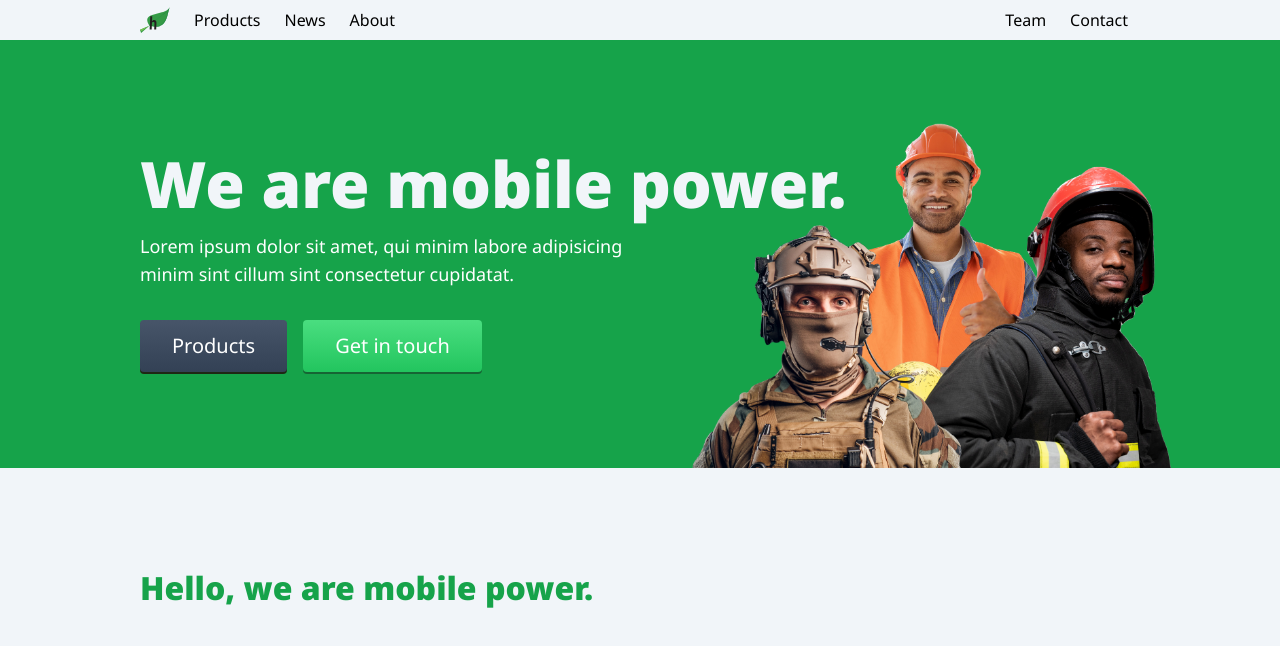
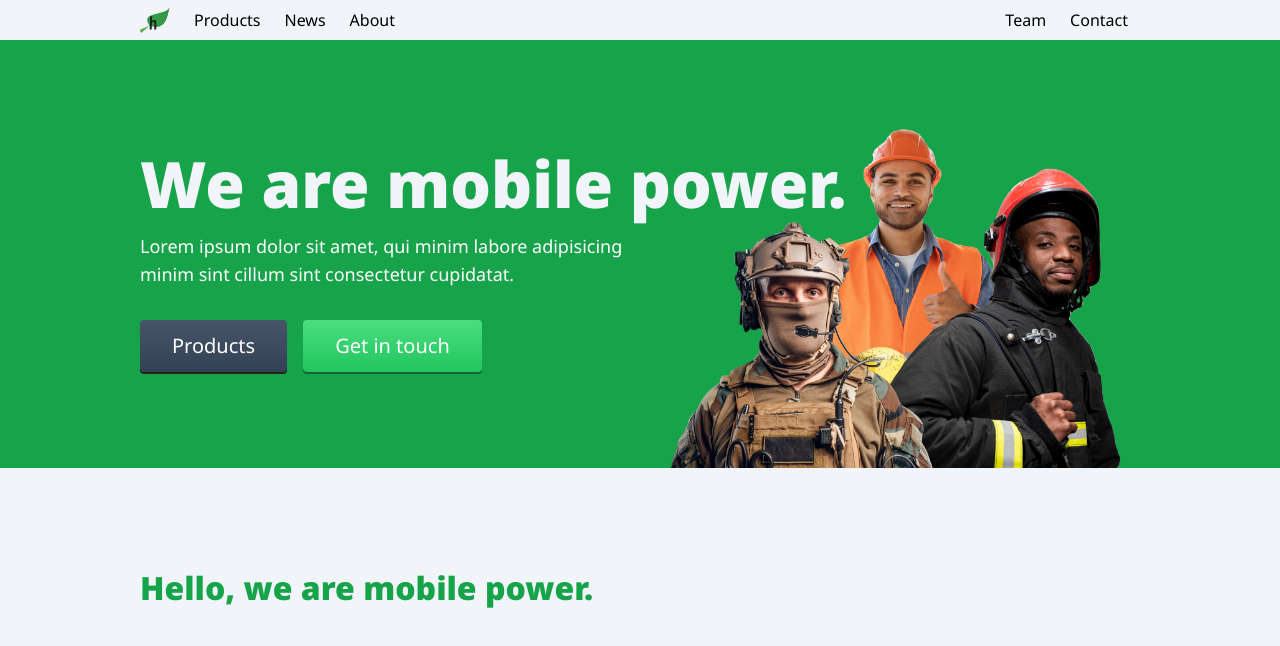
Before and after one commit to betaluis/hhg-website, a Next.js app: page / in a window 1280 px wide. Shown: the top 646 px of the page. Built offline with nearby package versions, Linux system fonts and the light colour scheme.

Commit message:
made bg image a part of the container.

```diff
--- a/app/globals.css
+++ b/app/globals.css
@@ -69,36 +69,18 @@ body {
 .bg_people {
     background-image: url('/people.png');
     background-repeat: no-repeat;
-    background-position: 630px 30px;
-    -webkit-background-position: position 630px 30px;
-    -moz-background-position: position 630px 30px;
-    -o-background-position: position 630px 30px;
-    background-size: 600px auto;
-    -webkit-background-size: 600px auto;
-    -moz-background-size: 600px auto;
-    -o-background-size: 600px auto;
+    background-position: 480px 40px;
+    background-size: 550px auto;
+    -webkit-background-size: 550px auto;
+    -moz-background-size: 550px auto;
+    -o-background-size: 550px auto;
 }
-@media screen and (max-width: 900px) {
+@media screen and (max-width: 746px) {
     .bg_people {
-        background-position: 450px 180px;
-        -webkit-background-position: position 630px 30px;
-        -moz-background-position: position 630px 30px;
-        -o-background-position: position 630px 30px;
+        background-position: 380px 280px;
         background-size: 400px auto;
         -webkit-background-size: 400px auto;
         -moz-background-size: 400px auto;
         -o-background-size: 400px auto;
     }
 }
-@media screen and (max-width: 746px) {
-    .bg_people {
-        background-position: 380px 280px;
-        -webkit-background-position: position 630px 30px;
-        -moz-background-position: position 630px 30px;
-        -o-background-position: position 630px 30px;
-        background-size: 400px auto;
-        -webkit-background-size: 400px auto;
-        -moz-background-size: 400px auto;
-        -o-background-size: 400px auto;
-    }
-}
--- a/app/page.tsx
+++ b/app/page.tsx
@@ -6,7 +6,6 @@ export default function Home() {
     return (
         <>
             <section className="bg-green-600 relative">
-                <div className="bg_people">
                 <Container>
                     <div className="py-24">
                         <h1 className="text-slate-100 font-black text-[4rem] max-w-[800px]">
@@ -21,7 +20,6 @@ export default function Home() {
                         </div>
                     </div>
                 </ Container>
-                </div>
             </section>
             <section className="bg-slate-100 py-24">
                 <Container>
--- a/components/Container.tsx
+++ b/components/Container.tsx
@@ -5,7 +5,7 @@ interface Props {
 
 const Container = ({ children, fixed }: Props) => {
   return (
-    <div className={`max-w-[1000px] m-auto px-[20px] lg:px-0 ${fixed ? "fixed w-full bg-slate-100" : null}`}>{children}</div>
+    <div className={`bg_people max-w-[1000px] m-auto px-[20px] lg:px-0 ${fixed ? "fixed w-full bg-slate-100" : null}`}>{children}</div>
   )
 }
 
```
Lines whose indentation alone changed are shown as unchanged.
